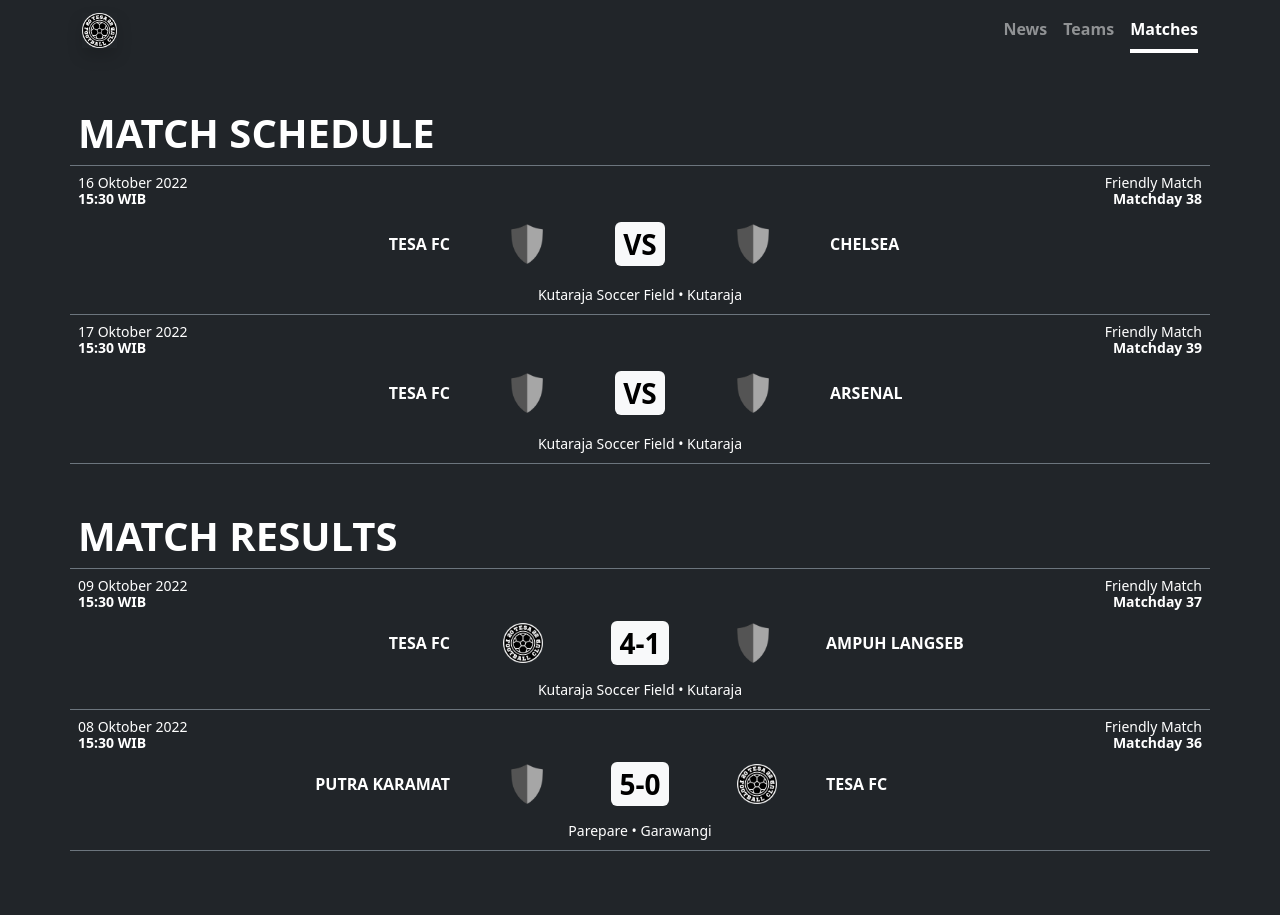
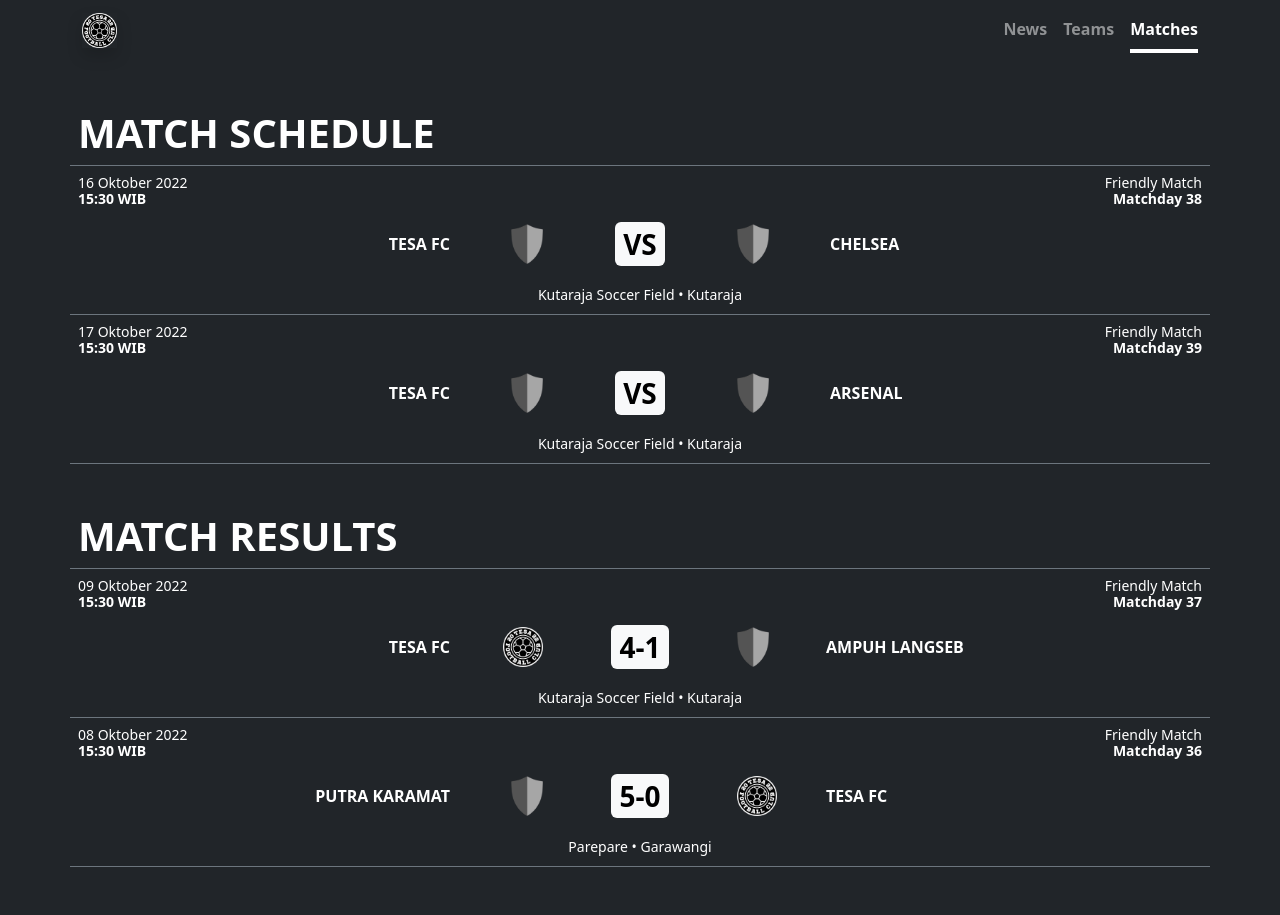
Before and after one commit to tesafc/tesafc.github.io, a Jekyll site: the page built from matches.html, in a window 1280 px wide. Built offline with Jekyll 4.4.1, drawn with Linux system fonts in a browser that asks for light colours.

Commit message:
Update matches.html

```diff
--- a/matches.html
+++ b/matches.html
@@ -66,7 +66,7 @@
               <p class="card-text text-end text-capitalize fw-bolder mb-0 lh-1"><small>{{ match.matchday }}</small></p>
             </div>
           </div>
-          <div class="card-body py-1">
+          <div class="card-body py-2">
             <div class="row g-2">
               <div class="col-4 d-flex justify-content-end align-items-center">
                 <p class="card-text text-end text-uppercase fw-bolder lh-1 pe-3 pe-md-0">{{ match.home-team.name }}</p>
```
